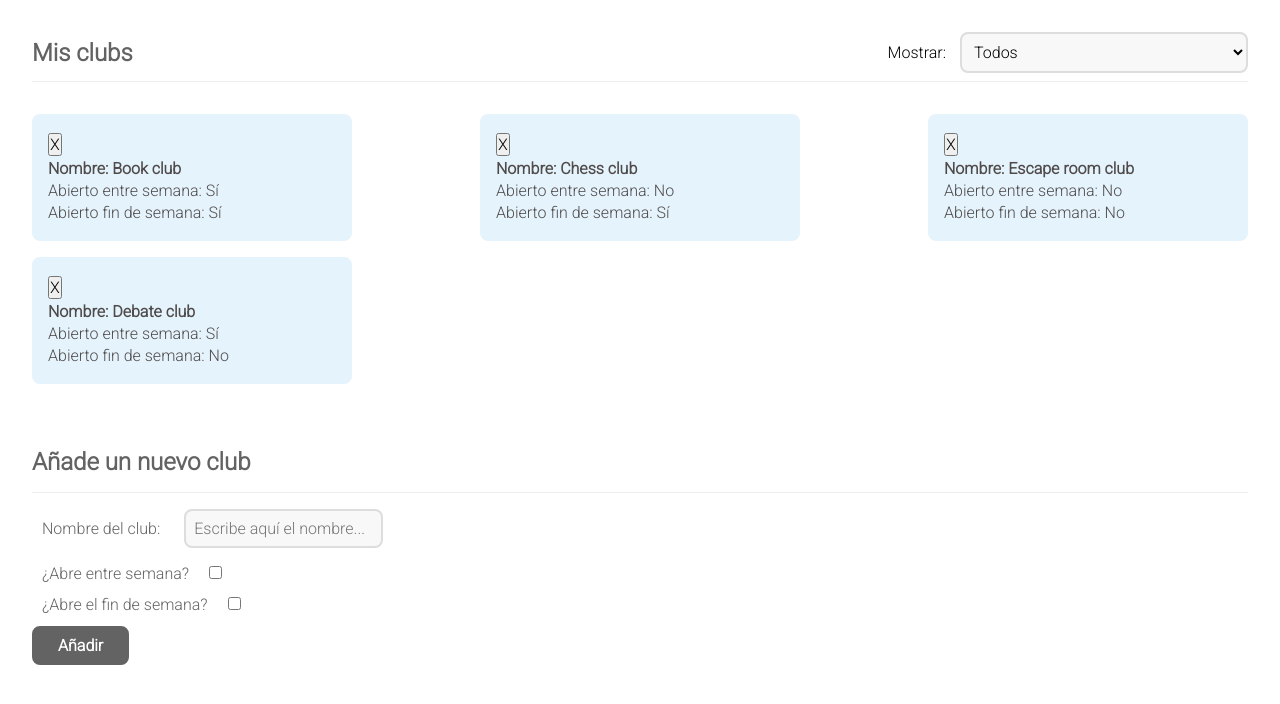
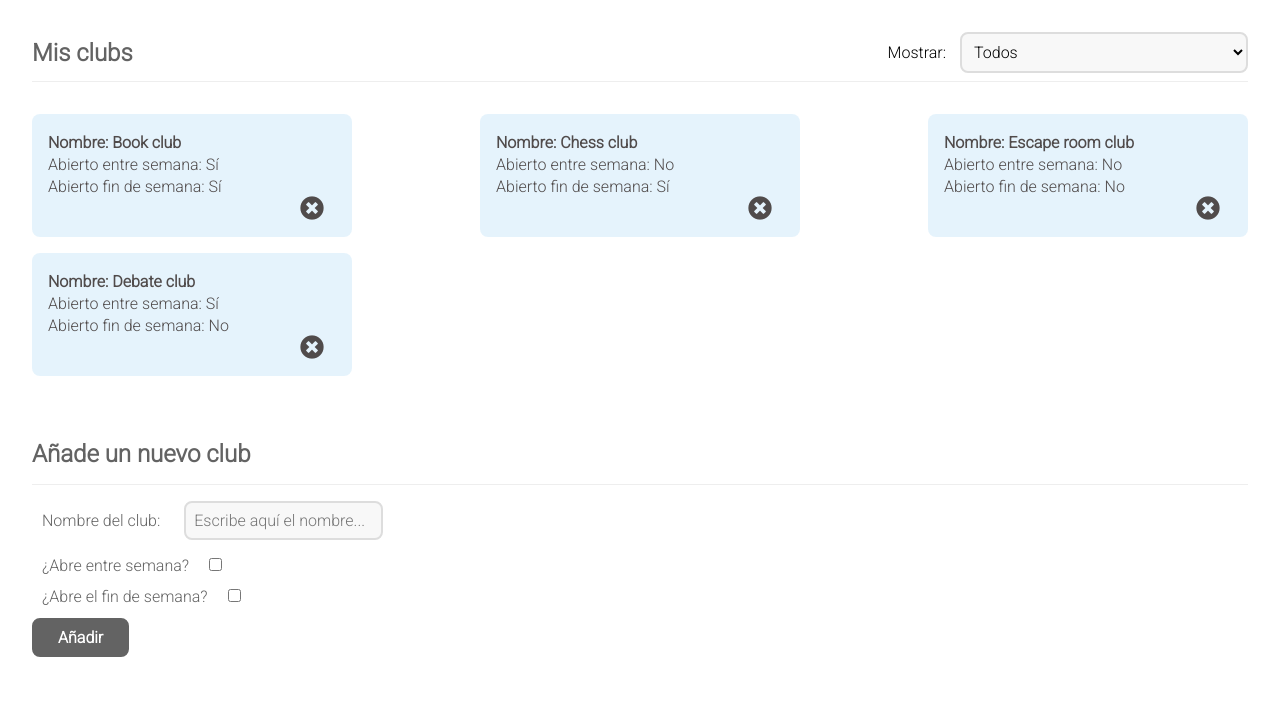
Before and after one commit to Adalab/modulo-3-evaluacion-intermedia-patricuismart, a React (Create React App) app: page / in a window 1280 px wide. Shown: the top 704 px of the page. Built offline with nearby package versions, Linux system fonts and the light colour scheme.

Commit message:
Add CSS errase button

```diff
--- a/public/index.html
+++ b/public/index.html
@@ -17,6 +17,7 @@
       crossorigin="anonymous"
       referrerpolicy="no-referrer"
     />
+
     <title>Mis Clubs favoritos</title>
   </head>
   <body>
--- a/src/components/App.js
+++ b/src/components/App.js
@@ -74,15 +74,6 @@ function App() {
     //añade todos los clubs
     .map((oneClub, index) => (
       <li key={index} className="club__item">
-        <div>
-          <input
-            id={index}
-            className="errase__btn"
-            type="submit"
-            value="X"
-            onClick={handleErrase}
-          />
-        </div>
         <p className="club__name">Nombre: {oneClub.name}</p>
         <p className="club__week">
           <label className="club__label">
@@ -94,6 +85,13 @@ function App() {
             Abierto fin de semana: {oneClub.openOnWeekend ? 'Sí' : 'No'}
           </label>
         </p>
+        <div className="club__errase--container">
+          <i
+            className="fas fa-times-circle club__errase--btn"
+            id={index}
+            onClick={handleErrase}
+          ></i>
+        </div>
       </li>
     ));
 
--- a/src/styles/components/_main.scss
+++ b/src/styles/components/_main.scss
@@ -38,7 +38,6 @@
     justify-content: space-between;
     flex-wrap: wrap;
   }
-
   &__item {
     margin-bottom: 1rem;
     padding: 1rem;
@@ -52,6 +51,21 @@
 
     & > * {
       margin: 3px 0;
+    }
+  }
+
+  &__errase--container {
+    text-align: end;
+  }
+  &__errase--btn {
+    padding: 0rem 1rem;
+
+    color: rgb(80, 75, 75);
+    cursor: pointer;
+    transform: scale(1.5);
+
+    &:hover {
+      color: rgb(121, 144, 160);
     }
   }
 
```
